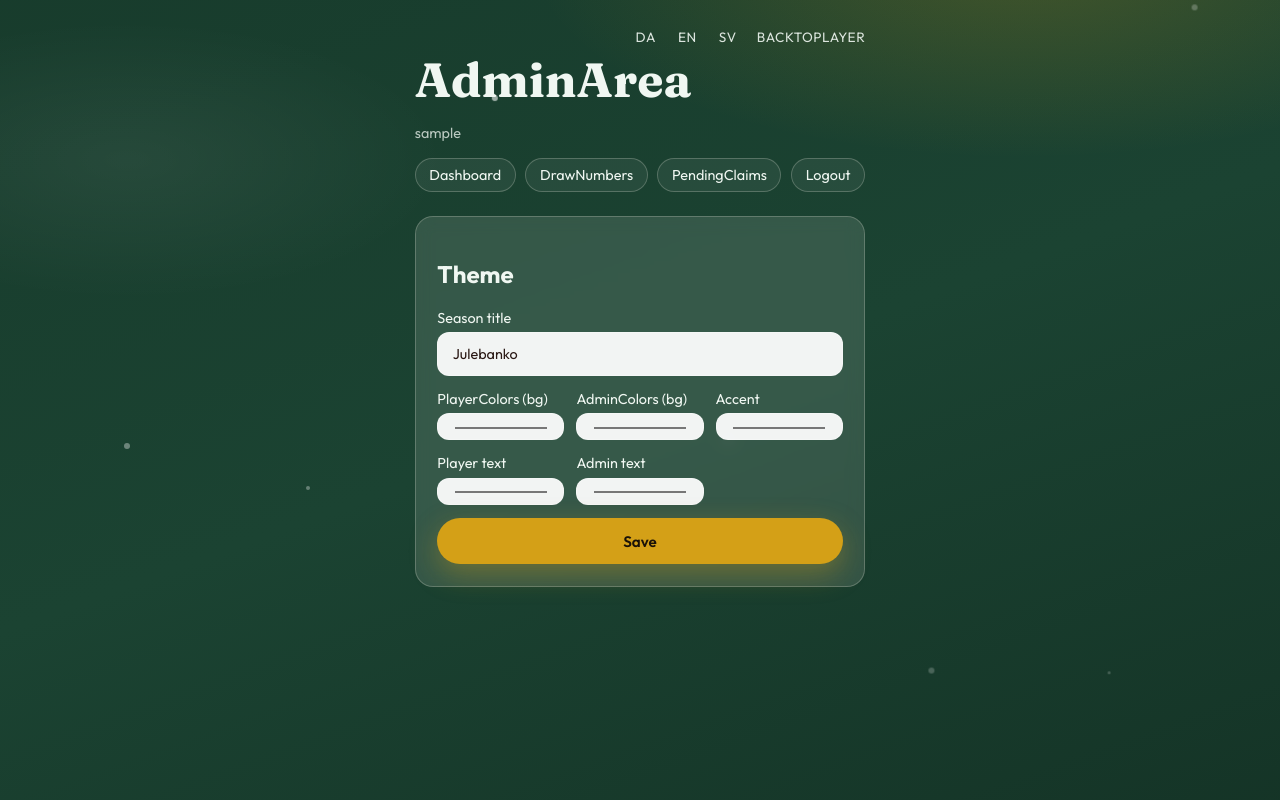
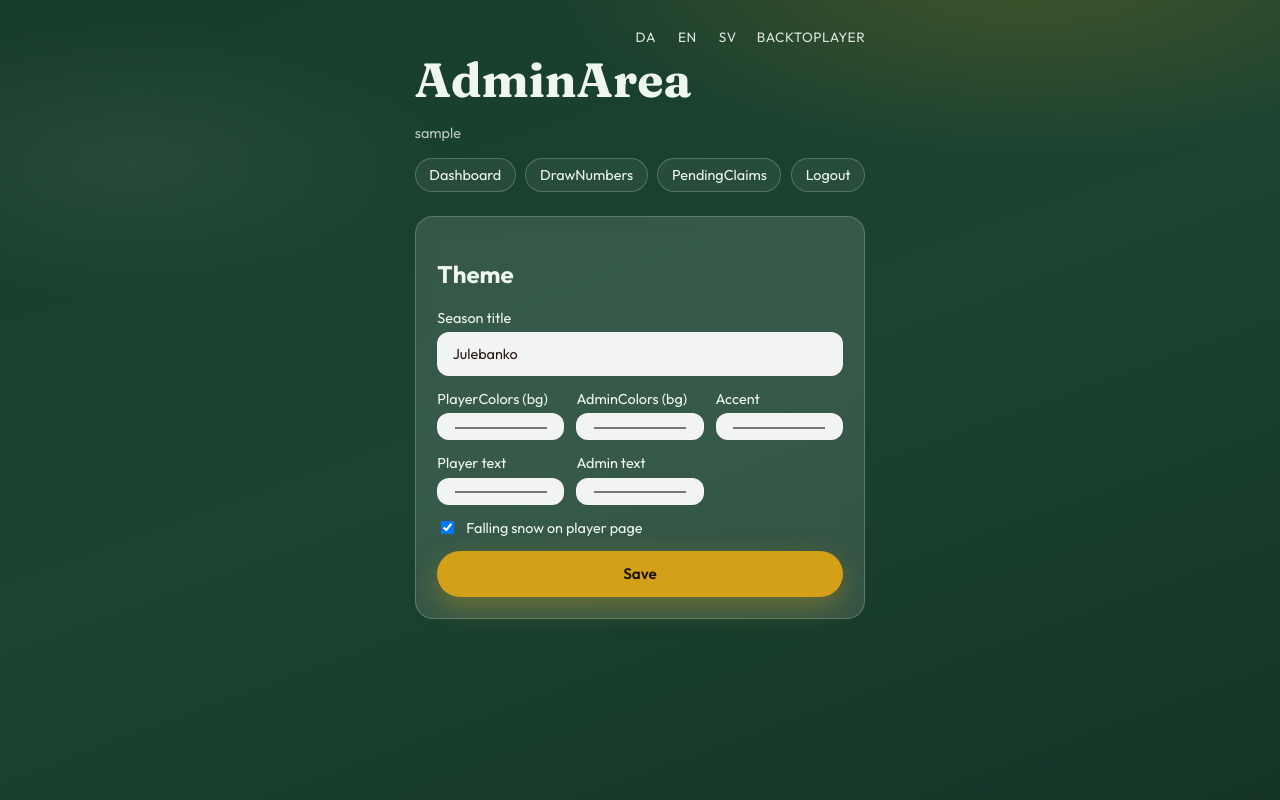
Before and after one commit to brianreimernielsen/julebanko, an ASP.NET Core app: page /Admin/Setup/Theme in a window 1280 px wide. Run offline with ASP.NET Core 8, Linux system fonts and the light colour scheme; the visitor is signed in with stand-in values (Sample User, id 1).

Commit message:
Add optional falling snow on the player page
Setup Admin can toggle PlayerSnowEnabled (default on) from Theme.
CSS-only flakes with reduced-motion respect; schema seed updated.
Also allow JULEBANKO_USE_SQLITE=1 for local preview without SQL Server.

Co-authored-by: brianreimernielsen <brianreimernielsen@users.noreply.github.com>

```diff
--- a/Data/SettingKeys.cs
+++ b/Data/SettingKeys.cs
@@ -10,4 +10,5 @@ public static class SettingKeys
     public const string ClaimNotifyTo = "ClaimNotifyTo";
     public const string MailFrom = "MailFrom";
     public const string SeasonTitle = "SeasonTitle";
+    public const string PlayerSnowEnabled = "PlayerSnowEnabled";
 }
--- a/Pages/Admin/Setup/Theme.cshtml
+++ b/Pages/Admin/Setup/Theme.cshtml
@@ -23,6 +23,10 @@
             <label>Player text<input asp-for="PlayerTextColor" type="color" /></label>
             <label>Admin text<input asp-for="AdminTextColor" type="color" /></label>
         </div>
+        <label style="display:flex; gap:0.55rem; align-items:center;">
+            <input asp-for="PlayerSnowEnabled" type="checkbox" style="width:auto;" />
+            Falling snow on player page
+        </label>
         <button class="btn btn-primary" type="submit">@Localizer["Save"]</button>
     </form>
 </div>
--- a/Pages/Admin/Setup/Theme.cshtml.cs
+++ b/Pages/Admin/Setup/Theme.cshtml.cs
@@ -13,6 +13,7 @@ public class ThemeModel(SettingsService settings) : PageModel
     [BindProperty] public string PlayerTextColor { get; set; } = "#FFF8F0";
     [BindProperty] public string AdminTextColor { get; set; } = "#F0F7F2";
     [BindProperty] public string SeasonTitle { get; set; } = "Julebanko";
+    [BindProperty] public bool PlayerSnowEnabled { get; set; } = true;
     public bool Saved { get; private set; }
 
     public async Task OnGetAsync()
@@ -29,7 +30,8 @@ public class ThemeModel(SettingsService settings) : PageModel
             [SettingKeys.AccentColor] = AccentColor,
             [SettingKeys.PlayerTextColor] = PlayerTextColor,
             [SettingKeys.AdminTextColor] = AdminTextColor,
-            [SettingKeys.SeasonTitle] = SeasonTitle.Trim()
+            [SettingKeys.SeasonTitle] = SeasonTitle.Trim(),
+            [SettingKeys.PlayerSnowEnabled] = PlayerSnowEnabled ? "true" : "false"
         });
         Saved = true;
         await LoadAsync();
@@ -44,5 +46,7 @@ public class ThemeModel(SettingsService settings) : PageModel
         PlayerTextColor = await settings.GetAsync(SettingKeys.PlayerTextColor, PlayerTextColor);
         AdminTextColor = await settings.GetAsync(SettingKeys.AdminTextColor, AdminTextColor);
         SeasonTitle = await settings.GetAsync(SettingKeys.SeasonTitle, SeasonTitle);
+        var snow = await settings.GetAsync(SettingKeys.PlayerSnowEnabled, "true");
+        PlayerSnowEnabled = !string.Equals(snow, "false", StringComparison.OrdinalIgnoreCase) && snow != "0";
     }
 }
--- a/Pages/Shared/_AdminLayout.cshtml
+++ b/Pages/Shared/_AdminLayout.cshtml
@@ -31,9 +31,6 @@
     </style>
 </head>
 <body class="admin-body">
-    <div class="snow" aria-hidden="true">
-        <span></span><span></span><span></span><span></span><span></span><span></span><span></span>
-    </div>
     <div class="site-shell">
         <div class="admin-shell">
             <div class="topbar" style="padding:0;">
--- a/wwwroot/css/site.css
+++ b/wwwroot/css/site.css
@@ -65,31 +65,42 @@ img {
   inset: 0;
   overflow: hidden;
   z-index: 0;
+  contain: layout style paint;
 }
 
 .snow span {
   position: absolute;
-  top: -10px;
-  width: 6px;
-  height: 6px;
+  top: -12px;
+  width: 5px;
+  height: 5px;
   border-radius: 50%;
-  background: rgba(255, 255, 255, 0.75);
-  animation: fall linear infinite;
-  opacity: 0.7;
+  background: rgba(255, 255, 255, 0.72);
+  will-change: transform;
+  animation: snow-fall linear infinite;
+  opacity: 0.65;
 }
 
-.snow span:nth-child(1) { left: 8%; animation-duration: 12s; animation-delay: 0s; }
-.snow span:nth-child(2) { left: 22%; width: 4px; height: 4px; animation-duration: 16s; animation-delay: -3s; }
-.snow span:nth-child(3) { left: 38%; animation-duration: 11s; animation-delay: -6s; }
-.snow span:nth-child(4) { left: 55%; width: 5px; height: 5px; animation-duration: 14s; animation-delay: -1s; }
-.snow span:nth-child(5) { left: 70%; animation-duration: 18s; animation-delay: -8s; }
-.snow span:nth-child(6) { left: 84%; width: 3px; height: 3px; animation-duration: 13s; animation-delay: -4s; }
-.snow span:nth-child(7) { left: 93%; animation-duration: 15s; animation-delay: -9s; }
+.snow span:nth-child(1)  { left: 6%;  animation-duration: 13s; animation-delay: 0s; }
+.snow span:nth-child(2)  { left: 14%; width: 3px; height: 3px; animation-duration: 17s; animation-delay: -2s; }
+.snow span:nth-child(3)  { left: 22%; animation-duration: 12s; animation-delay: -5s; }
+.snow span:nth-child(4)  { left: 31%; width: 4px; height: 4px; animation-duration: 15s; animation-delay: -1s; }
+.snow span:nth-child(5)  { left: 40%; animation-duration: 18s; animation-delay: -7s; }
+.snow span:nth-child(6)  { left: 48%; width: 3px; height: 3px; animation-duration: 14s; animation-delay: -3s; }
+.snow span:nth-child(7)  { left: 57%; animation-duration: 16s; animation-delay: -9s; }
+.snow span:nth-child(8)  { left: 66%; width: 4px; height: 4px; animation-duration: 12s; animation-delay: -4s; }
+.snow span:nth-child(9)  { left: 74%; animation-duration: 19s; animation-delay: -6s; }
+.snow span:nth-child(10) { left: 82%; width: 3px; height: 3px; animation-duration: 13s; animation-delay: -8s; }
+.snow span:nth-child(11) { left: 90%; animation-duration: 15s; animation-delay: -2.5s; }
+.snow span:nth-child(12) { left: 96%; width: 4px; height: 4px; animation-duration: 17s; animation-delay: -10s; }
 
-@keyframes fall {
-  0% { transform: translateY(-20px) translateX(0); opacity: 0; }
-  10% { opacity: 0.8; }
-  100% { transform: translateY(105vh) translateX(40px); opacity: 0.15; }
+@keyframes snow-fall {
+  0%   { transform: translate3d(0, -20px, 0); opacity: 0; }
+  12%  { opacity: 0.75; }
+  100% { transform: translate3d(36px, 105vh, 0); opacity: 0.12; }
+}
+
+@media (prefers-reduced-motion: reduce) {
+  .snow { display: none; }
 }
 
 .site-shell {
--- a/wwwroot/js/site.js
+++ b/wwwroot/js/site.js
@@ -1,6 +1,4 @@
 (() => {
-  // Subtle entrance for number balls already handled in CSS.
-  // Keep a tiny progressive enhancement hook for confirm dialogs.
   document.querySelectorAll("[data-confirm]").forEach((el) => {
     el.addEventListener("click", (e) => {
       const msg = el.getAttribute("data-confirm");
@@ -9,4 +7,9 @@
       }
     });
   });
+
+  // Player snow is CSS-driven; respect reduced-motion if toggled after load.
+  if (window.matchMedia("(prefers-reduced-motion: reduce)").matches) {
+    document.querySelectorAll("[data-snow]").forEach((el) => el.remove());
+  }
 })();
```
Also changed, not shown: Data/DbSeeder.cs (+11 -1 lines), Pages/Shared/_Layout.cshtml (+10 -3 lines), Program.cs (+18 -2 lines), sql/001_CreateJulebanko.sql (+9 -8 lines), Julebanko.csproj.
